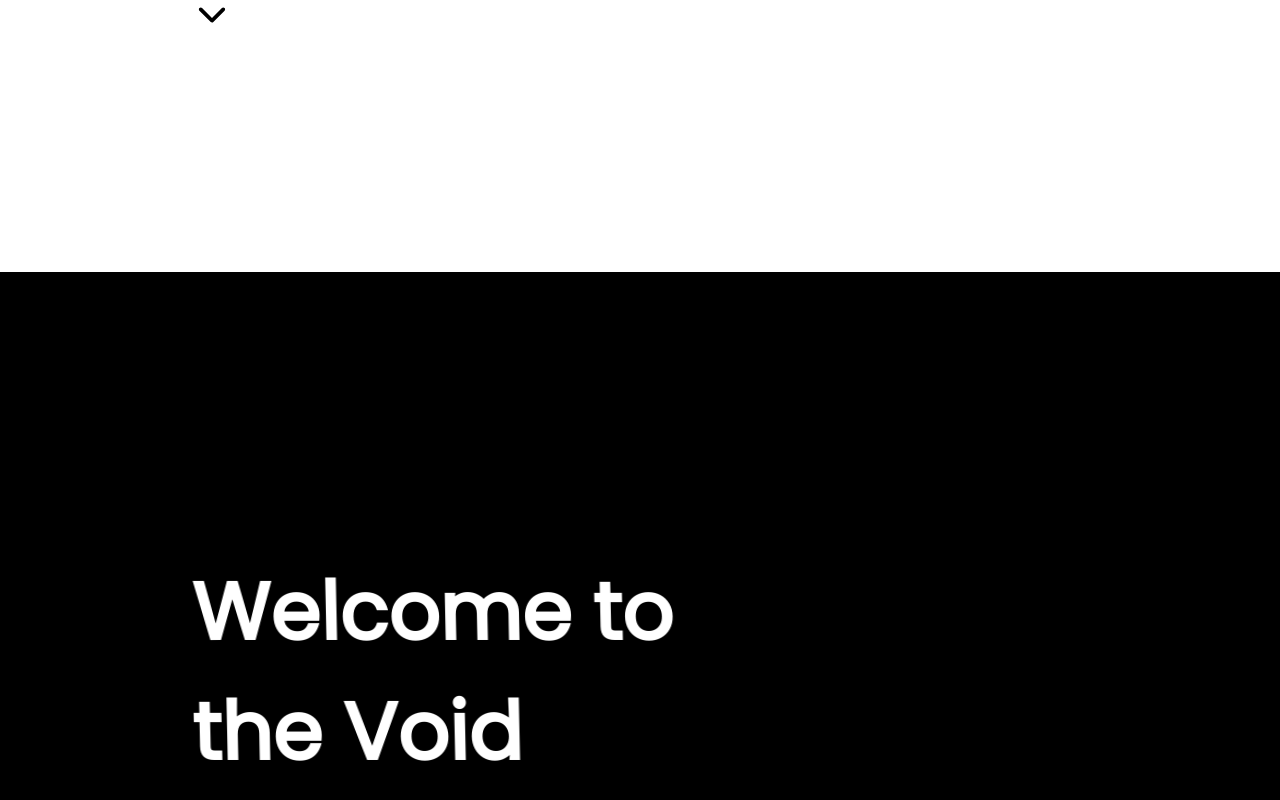
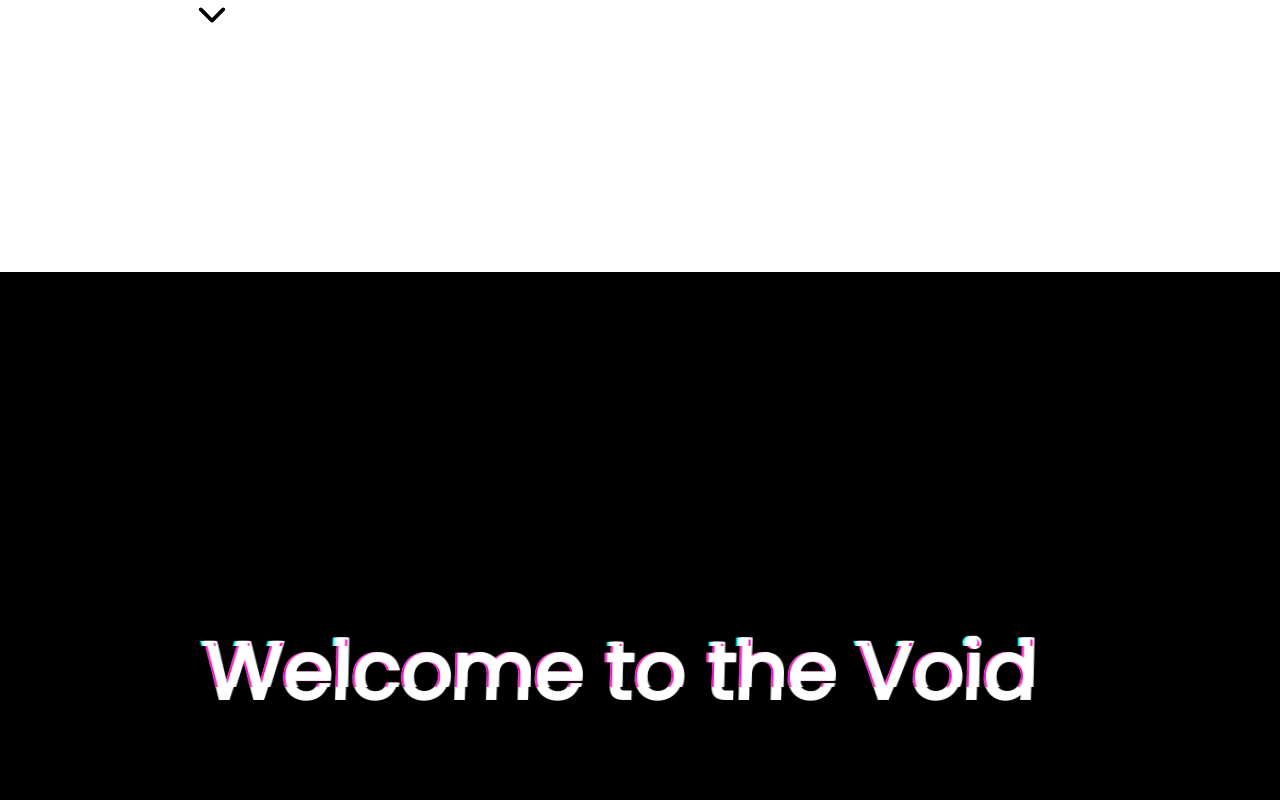
Before and after one commit to beverleysun/beverleysun.com, a React (Create React App) app: page / in a window 1280 px wide. Shown: the part 2928-3728 px from the top of the page. Built offline with nearby package versions, Linux system fonts and the light colour scheme.

Commit message:
move stylesheets

```diff
--- a/src/App.js
+++ b/src/App.js
@@ -4,7 +4,7 @@ import AboutMe from "./components/about-me/AboutMe.js";
 import Skills from "./components/skills/Skills.js";
 import Projects from "./components/projects/Projects.js";
 import TheVoid from "./components/the-void/TheVoid.js";
-import "./App.css";
+import "./style/App.css";
 
 export default function App() {
   return (
--- a/src/components/the-void/TheVoid.js
+++ b/src/components/the-void/TheVoid.js
@@ -1,6 +1,6 @@
 import React from "react";
 import { colors } from "../../util/colors.js";
-import "../../TheVoidGlitch.scss";
+import "../../style/TheVoidGlitch.scss";
 
 export default function TheVoid({ id = "" }) {
   return (
@@ -18,18 +18,9 @@ export default function TheVoid({ id = "" }) {
               color: `${colors.white}`,
             }}
             className="the-void-title"
-            data-text="Welcome to"
+            data-text="Welcome to the Void"
           >
-            Welcome to
-          </h1>
-          <h1
-            style={{
-              color: `${colors.white}`,
-            }}
-            className="the-void-title"
-            data-text="the Void"
-          >
-            the Void
+            Welcome to the Void
           </h1>
         </div>
       </div>
--- a/src/TheVoidGlitch.scss
+++ b/src/style/TheVoidGlitch.scss
@@ -5,9 +5,11 @@
   left: 0;
   width: 100%;
   height: 100%;
+  padding: 0 10px;
 }
 
 .the-void-title {
+  padding: 0 10px;
   animation: glitch-skew 1s infinite linear alternate-reverse;
 
   &::before {
```
Also changed, not shown: src/style/App.css (renamed from src/App.css).
